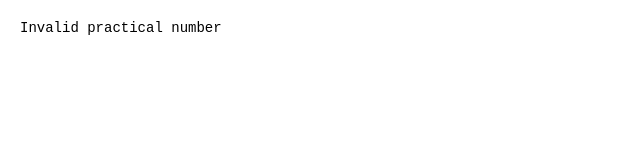
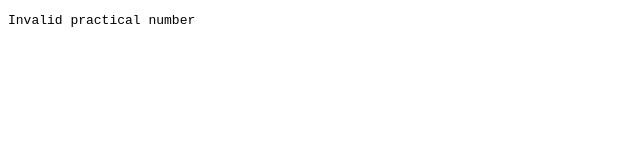
Before and after one commit to TambeAI/ml, a plain HTML site: page index.html in a window 1280 px wide. Shown: the whole page, without its empty margins (0-640 px from the left). Drawn offline with Linux system fonts and the light colour scheme.

Commit message:
Update index.html

```diff
--- a/index.html
+++ b/index.html
@@ -4,20 +4,9 @@
 <head>
     <meta charset="UTF-8">
     <title>ML Practicals</title>
-    <style>
-        body {
-            margin: 20px;
-            background: #ffffff;
-        }
-        pre {
-            white-space: pre-wrap;
-            overflow-wrap: anywhere;
-            font-family: monospace;
-            font-size: 14px;
-        }
-    </style>
 </head>
 <body>
+
 <pre id="code">Loading practical...</pre>
 
 <script>
@@ -25,7 +14,7 @@
     const id = parts[parts.length - 1];
 
     const githubFile =
-        `https://raw.githubusercontent.com/cpp6/ML/main/${id}`;
+        "https://raw.githubusercontent.com/cpp6/ML/main/" + id;
 
     if (!/^\d+$/.test(id)) {
         document.getElementById("code").textContent =
@@ -41,11 +30,12 @@
             .then(code => {
                 document.getElementById("code").textContent = code;
             })
-            .catch(() => {
+            .catch(error => {
                 document.getElementById("code").textContent =
-                    "Practical not found";
+                    "Practical not found: " + error.message;
             });
     }
 </script>
+
 </body>
 </html>
```
